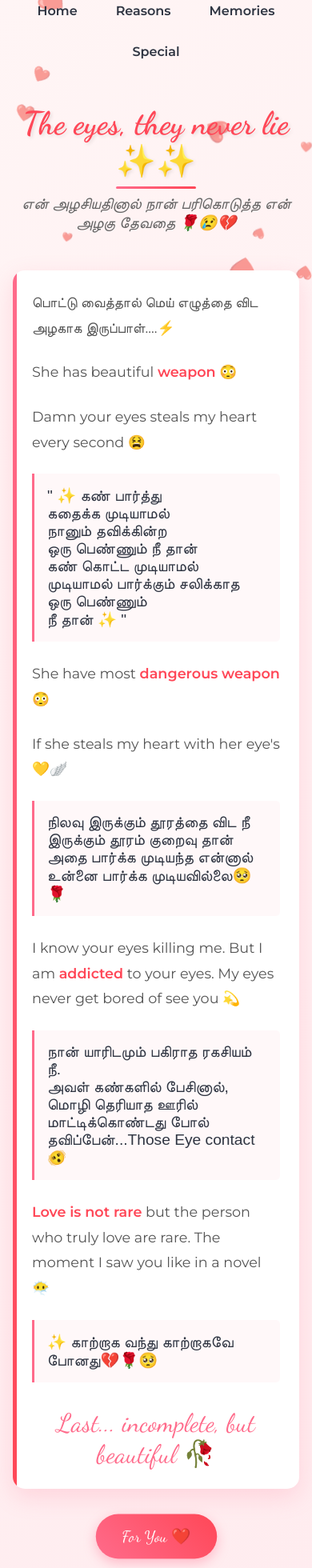
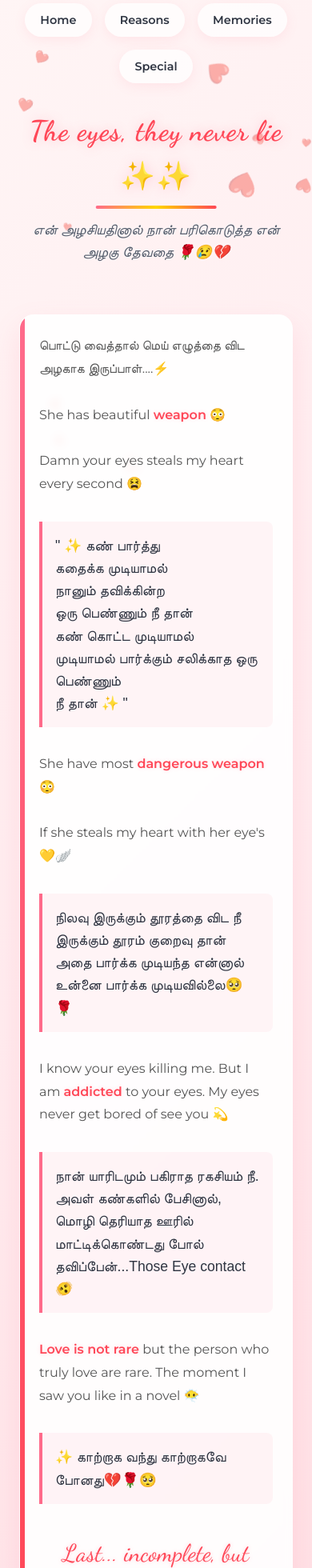
Before and after one commit to SabarishCodeWizard/pookie, a React (Create React App) app: page / in a window 390 px wide. Shown: the part 20-1980 px from the top of the page at 80% size. Built offline with nearby package versions, Linux system fonts and the light colour scheme.

Commit message:
rollback the  Login / Google Sign-In

```diff
--- a/src/App.css
+++ b/src/App.css
@@ -1,13 +1,23 @@
-@import url('https://fonts.googleapis.com/css2?family=Dancing+Script:wght@400;700&family=Montserrat:wght@300;400;600&display=swap');
+/* Font Imports */
+@import url('https://fonts.googleapis.com/css2?family=Dancing+Script:wght@400;500;600;700&family=Montserrat:wght@200;300;400;500;600&display=swap');
 
+/* Color Variables */
 :root {
-  --primary: #ff6b8b;
-  --secondary: #ffb8c6;
-  --accent: #ff4757;
-  --dark: #2f3542;
-  --light: #f1f2f6;
+  --primary: #ff6b8b;       /* Romantic pink */
+  --primary-light: #ff8fa3; /* Lighter pink */
+  --primary-dark: #ff4757;  /* Deep pink-red */
+  --secondary: #ffb8c6;     /* Soft blush */
+  --accent: #ff4757;        /* Vibrant accent */
+  --accent-alt: #ff6b6b;    /* Alternative accent */
+  --dark: #2f3542;          /* Dark slate */
+  --dark-alt: #57606f;      /* Lighter slate */
+  --light: #f1f2f6;         /* Light gray */
+  --light-alt: #f8f9fa;     /* Off-white */
+  --gold: #ffd700;          /* Golden accents */
+  --gold-light: #ffecb3;    /* Light gold */
 }
 
+/* Base Styles */
 * {
   margin: 0;
   padding: 0;
@@ -16,90 +26,410 @@
 
 body {
   font-family: 'Montserrat', sans-serif;
-  background: linear-gradient(135deg, #fff5f5, #ffecef);
+  background: linear-gradient(135deg, #fff5f5 0%, #ffecef 50%, #ffdfe4 100%);
   color: var(--dark);
   overflow-x: hidden;
   min-height: 100vh;
+  line-height: 1.6;
 }
 
+/* App Container */
 .app {
   max-width: 1200px;
   margin: 0 auto;
   padding: 2rem;
   position: relative;
+  animation: fadeIn 1.2s ease-out;
 }
 
+/* Floating Hearts Background */
+.hearts {
+  position: fixed;
+  top: 0;
+  left: 0;
+  width: 100%;
+  height: 100%;
+  pointer-events: none;
+  z-index: -1;
+  overflow: hidden;
+}
+
+.heart {
+  position: absolute;
+  font-size: 24px;
+  color: rgba(255, 107, 139, 0.6);
+  animation: float 8s ease-in-out infinite;
+  opacity: 0;
+  text-shadow: 0 0 10px rgba(255, 255, 255, 0.7);
+  filter: drop-shadow(0 0 5px rgba(255, 107, 139, 0.4));
+}
+
+/* Navigation */
 .navigation {
   display: flex;
   justify-content: center;
   gap: 1.5rem;
   margin-bottom: 3rem;
   flex-wrap: wrap;
+  animation: slideDown 0.8s ease-out 0.3s both;
 }
 
 .nav-link {
   text-decoration: none;
   color: var(--dark);
   font-weight: 600;
-  padding: 0.5rem 1rem;
+  padding: 0.7rem 1.5rem;
   border-radius: 50px;
-  transition: all 0.3s ease;
+  transition: all 0.4s cubic-bezier(0.175, 0.885, 0.32, 1.275);
   position: relative;
+  background: rgba(255, 255, 255, 0.7);
+  box-shadow: 0 4px 15px rgba(255, 107, 139, 0.1);
+  backdrop-filter: blur(5px);
 }
 
 .nav-link:hover {
-  color: var(--accent);
+  color: var(--primary-dark);
+  transform: translateY(-3px);
+  box-shadow: 0 6px 20px rgba(255, 107, 139, 0.2);
 }
 
 .nav-link::after {
   content: '';
   position: absolute;
-  bottom: -5px;
+  bottom: -3px;
   left: 50%;
   transform: translateX(-50%);
   width: 0;
-  height: 2px;
-  background: var(--primary);
-  transition: width 0.3s ease;
+  height: 3px;
+  background: linear-gradient(to right, var(--primary), var(--primary-dark));
+  border-radius: 3px;
+  transition: width 0.4s ease, opacity 0.3s ease;
 }
 
 .nav-link:hover::after {
-  width: 60%;
+  width: 70%;
 }
 
 .active {
-  color: var(--accent);
+  color: var(--primary-dark);
+  background: rgba(255, 107, 139, 0.1);
 }
 
 .active::after {
-  width: 60%;
+  width: 70%;
+  background: var(--primary-dark);
 }
 
+/* Message Containers */
+.message-container {
+  background: rgba(255, 255, 255, 0.9);
+  border-radius: 18px;
+  box-shadow: 0 15px 35px rgba(255, 107, 139, 0.15);
+  padding: 3rem;
+  margin-bottom: 2.5rem;
+  position: relative;
+  overflow: hidden;
+  transition: all 0.5s cubic-bezier(0.175, 0.885, 0.32, 1.275);
+  animation: slideUp 1s ease-out 0.6s both;
+  backdrop-filter: blur(5px);
+  border: 1px solid rgba(255, 255, 255, 0.3);
+}
+
+.message-container:hover {
+  transform: translateY(-8px) scale(1.01);
+  box-shadow: 0 20px 40px rgba(255, 107, 139, 0.25);
+}
+
+.message-container::before {
+  content: '';
+  position: absolute;
+  top: 0;
+  left: 0;
+  width: 6px;
+  height: 100%;
+  background: linear-gradient(to bottom, var(--primary), var(--primary-dark));
+  transition: height 0.6s ease;
+}
+
+.message-container:hover::before {
+  height: 100%;
+  background: linear-gradient(to bottom, var(--primary), var(--gold));
+}
+
+.message {
+  font-size: 1.15rem;
+  line-height: 1.8;
+  margin-bottom: 1.8rem;
+  color: #555;
+  transition: color 0.3s ease;
+}
+
+.message-container:hover .message {
+  color: #444;
+}
+
+.tamil {
+  font-family: 'Arial Unicode MS', sans-serif;
+  font-size: 1.25rem;
+  color: var(--dark);
+  margin: 2rem 0;
+  padding: 1.5rem;
+  background: rgba(255, 184, 198, 0.15);
+  border-left: 4px solid var(--primary);
+  border-radius: 0 8px 8px 0;
+  transition: all 0.4s ease;
+}
+
+.message-container:hover .tamil {
+  background: rgba(255, 184, 198, 0.2);
+  border-left-color: var(--gold);
+}
+
+.highlight {
+  color: var(--primary-dark);
+  font-weight: 600;
+  text-shadow: 0 0 5px rgba(255, 107, 139, 0.2);
+  position: relative;
+  display: inline-block;
+}
+
+.highlight::after {
+  content: '';
+  position: absolute;
+  bottom: -2px;
+  left: 0;
+  width: 100%;
+  height: 2px;
+  background: var(--gold);
+  transform: scaleX(0);
+  transform-origin: right;
+  transition: transform 0.3s ease;
+}
+
+.message-container:hover .highlight::after {
+  transform: scaleX(1);
+  transform-origin: left;
+}
+
+/* Special Elements */
+.last-line {
+  text-align: center;
+  font-family: 'Dancing Script', cursive;
+  font-size: 2.2rem;
+  color: var(--primary-dark);
+  margin-top: 2.5rem;
+  animation: pulse 2.5s infinite, glow 3s infinite alternate;
+  text-shadow: 0 0 10px rgba(255, 107, 139, 0.3);
+}
+
+.hidden-message {
+  text-align: center;
+  margin-top: 3rem;
+  animation: fadeIn 1.2s ease-out, floatUp 4s infinite ease-in-out;
+}
+
+.heart-btn {
+  background: linear-gradient(45deg, var(--primary), var(--primary-dark));
+  color: white;
+  border: none;
+  padding: 1.2rem 2.5rem;
+  font-size: 1.3rem;
+  border-radius: 50px;
+  cursor: pointer;
+  margin: 3rem auto;
+  display: block;
+  box-shadow: 0 8px 25px rgba(255, 107, 139, 0.3);
+  transition: all 0.4s cubic-bezier(0.175, 0.885, 0.32, 1.275);
+  font-family: 'Dancing Script', cursive;
+  font-weight: 700;
+  letter-spacing: 1px;
+  position: relative;
+  overflow: hidden;
+  z-index: 1;
+  animation: pulse 2s infinite 1.5s, glow 3s infinite alternate;
+}
+
+.heart-btn::before {
+  content: '';
+  position: absolute;
+  top: 0;
+  left: 0;
+  width: 100%;
+  height: 100%;
+  background: linear-gradient(45deg, var(--primary-dark), var(--primary));
+  z-index: -1;
+  opacity: 0;
+  transition: opacity 0.4s ease;
+}
+
+.heart-btn:hover {
+  transform: translateY(-5px) scale(1.05);
+  box-shadow: 0 12px 30px rgba(255, 107, 139, 0.4);
+}
+
+.heart-btn:hover::before {
+  opacity: 1;
+}
+
+.heart-btn:active {
+  transform: translateY(-2px) scale(1.02);
+}
+
+/* Page Specific Styles */
+.section-title {
+  color: var(--primary-dark);
+  margin: 2rem 0 1.5rem;
+  font-family: 'Dancing Script', cursive;
+  font-size: 2rem;
+  font-weight: 700;
+  text-shadow: 0 0 8px rgba(255, 107, 139, 0.2);
+  position: relative;
+  display: inline-block;
+}
+
+.section-title::after {
+  content: '';
+  position: absolute;
+  bottom: -8px;
+  left: 0;
+  width: 100%;
+  height: 2px;
+  background: linear-gradient(to right, transparent, var(--gold), transparent);
+}
+
+.reasons-list {
+  padding-left: 2.5rem;
+  line-height: 2.2;
+}
+
+.reasons-list li {
+  margin-bottom: 1rem;
+  position: relative;
+  list-style-type: none;
+  padding-left: 1.5rem;
+  transition: transform 0.3s ease;
+}
+
+.reasons-list li::before {
+  content: '❤️';
+  position: absolute;
+  left: 0;
+  top: 2px;
+  font-size: 1.1rem;
+  opacity: 0.8;
+}
+
+.reasons-list li:hover {
+  transform: translateX(5px);
+  color: var(--primary-dark);
+}
+
+.proposal-box {
+  text-align: center;
+  padding: 3rem;
+  background: rgba(255, 107, 139, 0.1);
+  border-radius: 15px;
+  margin: 3rem 0;
+  font-family: 'Dancing Script', cursive;
+  font-size: 2rem;
+  font-weight: 700;
+  color: var(--primary-dark);
+  animation: pulse 2.5s infinite, glow 3s infinite alternate;
+  border: 2px dashed rgba(255, 107, 139, 0.3);
+  position: relative;
+  overflow: hidden;
+}
+
+.proposal-box::before {
+  content: '';
+  position: absolute;
+  top: -50%;
+  left: -50%;
+  width: 200%;
+  height: 200%;
+  background: radial-gradient(circle, rgba(255, 255, 255, 0.8) 0%, rgba(255, 255, 255, 0) 70%);
+  animation: rotate 20s linear infinite;
+  z-index: -1;
+}
+
+/* Header Styles */
+header {
+  text-align: center;
+  margin-bottom: 4rem;
+  animation: fadeIn 1.5s ease-out, floatUpDown 6s infinite ease-in-out;
+}
+
+h1 {
+  font-family: 'Dancing Script', cursive;
+  font-size: 4rem;
+  font-weight: 700;
+  color: var(--primary-dark);
+  margin-bottom: 1.5rem;
+  text-shadow: 0 0 15px rgba(255, 107, 139, 0.3);
+  position: relative;
+  display: inline-block;
+  letter-spacing: 1px;
+}
+
+h1::after {
+  content: '';
+  position: absolute;
+  bottom: -12px;
+  left: 50%;
+  transform: translateX(-50%);
+  width: 150px;
+  height: 4px;
+  background: linear-gradient(to right, var(--primary), var(--gold), var(--primary-dark));
+  border-radius: 4px;
+  animation: widthPulse 3s infinite ease-in-out;
+}
+
+.intro {
+  font-size: 1.3rem;
+  margin-bottom: 3rem;
+  text-align: center;
+  color: var(--dark-alt);
+  font-style: italic;
+  animation: fadeIn 1.5s ease-out 0.3s both;
+  text-shadow: 0 0 5px rgba(255, 255, 255, 0.7);
+}
+
+/* Animations */
 @keyframes fadeIn {
-  from { opacity: 0; transform: translateY(-20px); }
+  from { opacity: 0; }
+  to { opacity: 1; }
+}
+
+@keyframes slideUp {
+  from { opacity: 0; transform: translateY(40px); }
   to { opacity: 1; transform: translateY(0); }
 }
 
-@keyframes slideUp {
-  from { opacity: 0; transform: translateY(30px); }
+@keyframes slideDown {
+  from { opacity: 0; transform: translateY(-40px); }
   to { opacity: 1; transform: translateY(0); }
 }
 
 @keyframes float {
   0% {
-    transform: translateY(0) rotate(0deg);
+    transform: translateY(0) rotate(0deg) scale(0.8);
     opacity: 0;
   }
   10% {
-    opacity: 1;
+    opacity: 0.8;
   }
   90% {
-    opacity: 1;
+    opacity: 0.8;
   }
   100% {
-    transform: translateY(-100vh) rotate(360deg);
+    transform: translateY(-120vh) rotate(360deg) scale(1.2);
     opacity: 0;
   }
+}
+
+@keyframes floatUpDown {
+  0%, 100% { transform: translateY(0); }
+  50% { transform: translateY(-15px); }
 }
 
 @keyframes pulse {
@@ -108,199 +438,93 @@ body {
   100% { transform: scale(1); }
 }
 
-@media (max-width: 768px) {
-  .navigation {
-    gap: 1rem;
+@keyframes glow {
+  from { text-shadow: 0 0 5px rgba(255, 107, 139, 0.3); }
+  to { text-shadow: 0 0 15px rgba(255, 107, 139, 0.5); }
 }
 
-  .app {
-    padding: 1rem;
+@keyframes widthPulse {
+  0%, 100% { width: 150px; }
+  50% { width: 180px; }
+}
+
+@keyframes rotate {
+  from { transform: rotate(0deg); }
+  to { transform: rotate(360deg); }
+}
+
+/* Responsive Styles */
+@media (max-width: 992px) {
+  h1 {
+    font-size: 3.2rem;
+  }
+
+  .message-container {
+    padding: 2.5rem;
   }
 }
 
-/* Component Styles */
-.hearts {
-  position: fixed;
-  top: 0;
-  left: 0;
-  width: 100%;
-  height: 100%;
-  pointer-events: none;
-  z-index: -1;
+@media (max-width: 768px) {
+  .app {
+    padding: 1.5rem;
   }
 
-.heart {
-  position: absolute;
-  font-size: 20px;
-  color: rgba(255, 107, 139, 0.5);
-  animation: float 6s ease-in-out infinite;
-  opacity: 0;
+  h1 {
+    font-size: 2.8rem;
   }
 
-/* Message Styles */
-.message-container {
-  background: white;
-  border-radius: 15px;
-  box-shadow: 0 10px 30px rgba(255, 107, 139, 0.2);
-  padding: 2.5rem;
+  .navigation {
+    gap: 1rem;
     margin-bottom: 2rem;
-  position: relative;
-  overflow: hidden;
-  transition: transform 0.3s ease;
-  animation: slideUp 1s ease-out 0.6s both;
   }
 
-.message-container:hover {
-  transform: translateY(-5px);
+  .nav-link {
+    padding: 0.6rem 1.2rem;
+    font-size: 0.9rem;
   }
 
-.message-container::before {
-  content: '';
-  position: absolute;
-  top: 0;
-  left: 0;
-  width: 5px;
-  height: 100%;
-  background: linear-gradient(to bottom, var(--primary), var(--accent));
+  .message-container {
+    padding: 2rem;
   }
 
-.message {
-  font-size: 1.1rem;
-  line-height: 1.8;
-  margin-bottom: 1.5rem;
-  color: #555;
-}
-
-.tamil {
-  font-family: 'Arial Unicode MS', sans-serif;
-  font-size: 1.2rem;
-  color: var(--dark);
-  margin: 1.5rem 0;
-  padding: 1rem;
-  background: rgba(255, 184, 198, 0.1);
-  border-left: 3px solid var(--primary);
-  border-radius: 0 5px 5px 0;
-}
-
-.highlight {
-  color: var(--accent);
-  font-weight: 600;
-}
-
-.last-line {
-  text-align: center;
-  font-family: 'Dancing Script', cursive;
-  font-size: 2rem;
-  color: var(--primary);
-  margin-top: 2rem;
-  animation: pulse 2s infinite;
-}
-
-.hidden-message {
-  text-align: center;
-  margin-top: 2rem;
-  animation: fadeIn 1s ease-out;
+  .proposal-box {
+    font-size: 1.6rem;
+    padding: 2rem;
   }
 
   .heart-btn {
-  background: linear-gradient(45deg, var(--primary), var(--accent));
-  color: white;
-  border: none;
     padding: 1rem 2rem;
-  font-size: 1.2rem;
-  border-radius: 50px;
-  cursor: pointer;
-  margin: 2rem auto;
-  display: block;
-  box-shadow: 0 5px 15px rgba(255, 107, 139, 0.4);
-  transition: all 0.3s ease;
-  font-family: 'Dancing Script', cursive;
-  animation: pulse 2s infinite 1.5s;
+    font-size: 1.1rem;
+  }
 }
 
-.heart-btn:hover {
-  transform: translateY(-3px);
-  box-shadow: 0 8px 20px rgba(255, 107, 139, 0.6);
-}
-
-/* Pages Specific Styles */
-.section-title {
-  color: var(--primary);
-  margin: 1.5rem 0 1rem;
-  font-family: 'Dancing Script', cursive;
-  font-size: 1.8rem;
-}
-
-.reasons-list {
-  padding-left: 2rem;
-  line-height: 2;
-}
-
-.reasons-list li {
-  margin-bottom: 0.5rem;
-}
-
-.proposal-box {
-  text-align: center;
-  padding: 2rem;
-  background: rgba(255, 107, 139, 0.1);
-  border-radius: 10px;
-  margin-top: 2rem;
-  font-family: 'Dancing Script', cursive;
-  font-size: 1.8rem;
-  color: var(--accent);
-  animation: pulse 2s infinite;
-}
-
-/* Header Styles */
-header {
-  text-align: center;
-  margin-bottom: 3rem;
-  animation: fadeIn 1.5s ease-out;
-}
-
+@media (max-width: 576px) {
   h1 {
-  font-family: 'Dancing Script', cursive;
-  font-size: 3.5rem;
-  color: var(--accent);
-  margin-bottom: 1rem;
-  text-shadow: 2px 2px 4px rgba(0, 0, 0, 0.1);
-  position: relative;
-  display: inline-block;
-}
-
-h1::after {
-  content: '';
-  position: absolute;
-  bottom: -10px;
-  left: 50%;
-  transform: translateX(-50%);
-  width: 100px;
-  height: 3px;
-  background: linear-gradient(to right, var(--primary), var(--accent));
-  border-radius: 3px;
+    font-size: 2.2rem;
   }
 
   .intro {
-  font-size: 1.2rem;
-  margin-bottom: 3rem;
-  text-align: center;
-  color: #666;
-  font-style: italic;
-  animation: fadeIn 1.5s ease-out 0.3s both;
-}
-
-@media (max-width: 768px) {
-  h1 {
-    font-size: 2.5rem;
+    font-size: 1.1rem;
   }
 
   .message-container {
     padding: 1.5rem;
   }
 
-  .proposal-box {
-    font-size: 1.5rem;
-    padding: 1.5rem;
+  .message {
+    font-size: 1rem;
+  }
+
+  .tamil {
+    font-size: 1.1rem;
+    padding: 1rem;
+  }
+
+  .last-line {
+    font-size: 1.8rem;
+  }
+
+  .section-title {
+    font-size: 1.6rem;
   }
 }
```
Lines whose indentation alone changed are shown as unchanged.
